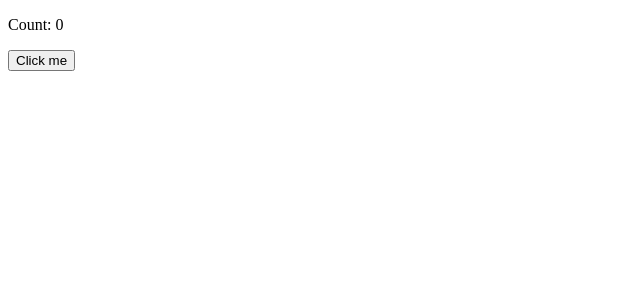
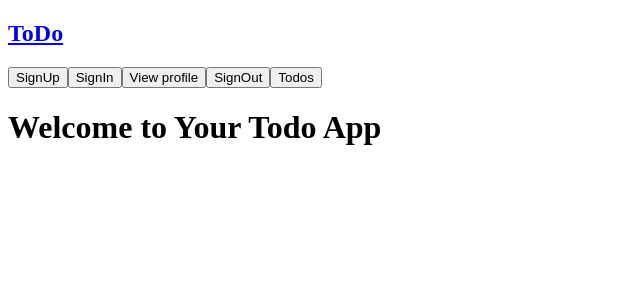
Before and after one commit to HashirAKB/Never-Ending-Todo-App-Frontend, a React (Vite) app: page / in a window 1280 px wide. Shown: the top 300 px of the page, without its empty margins (0-640 px from the left). Built offline with nearby package versions, Linux system fonts and the light colour scheme.

Commit message:
Implemented basic frontend skeleton

```diff
--- a/package.json
+++ b/package.json
@@ -11,7 +11,9 @@
   },
   "dependencies": {
     "react": "^18.3.1",
-    "react-dom": "^18.3.1"
+    "react-dom": "^18.3.1",
+    "react-router-dom": "^6.24.1",
+    "recoil": "^0.7.7"
   },
   "devDependencies": {
     "@types/react": "^18.3.3",
--- a/src/App.jsx
+++ b/src/App.jsx
@@ -1,71 +1,27 @@
-// import { useState } from 'react'
-// import reactLogo from './assets/react.svg'
-// import viteLogo from '/vite.svg'
-// import './App.css'
-// import { CreateTodo } from './components/CreateTodo';
-// import { ToDo } from './components/Todos';
+import { BrowserRouter, Route, Routes, useNavigate } from 'react-router-dom'
 
-// function App() {
-//   const [count, setCount] = useState(0);
-//   const [todos, setTodos] = useState([
-//     {
-//     title:'go to gym',
-//     description:'gym from 7 to 9',
-//     completed: false
-//     },
-//     {
-//         title:'Complete DSA class',
-//         description:'DSA class from 9 to 11',
-//         completed: true
-//     },
-//     {
-//         title:'Complete DSA class 222',
-//         description:'DSA class from 9 to 11',
-//         completed: true
-//     }]);
-//   const Header = function ({title}){
-//     return <div>
-//       {title}
-//     </div>
-//   }
+import { HomePage } from './pages/HomePage';
+import { NavBar } from './components/NavBar';
+import { LoginPage } from './pages/LoginPage';
+import { SignupPage } from './pages/SignupPage';
+import { ProfilePage } from './pages/ProfilePage';
+import { TodoPage } from './pages/TodoListPage';
 
+function App() {
+ return(
+  <>
+    <BrowserRouter>
+      <NavBar/>
+      <Routes>
+        <Route path='/signin' element={<LoginPage/>}/>
+        <Route path='/signup' element={<SignupPage/>}/>
+        <Route path='/profile' element={<ProfilePage/>}/>
+        <Route path='/todos' element={<TodoPage/>}/>
+        <Route path='/' element={<HomePage/>}/>
+      </Routes>
+    </BrowserRouter>
+  </>
+ );
+}
 
-//   const setCounter = () => setCount(count + 1);
-//   return (
-//     <>
-//       <CreateTodo/>
-//       <ToDo todos={todos}/>
-//     </>
-//   )
-// }
-
-// export default App
-
-import React, { useState, useCallback } from 'react';
-
-const ChildComponent = ({ onClick }) => {
-  console.log('ChildComponent rendering...');
-  return <button onClick={onClick}>Click me</button>;
-};
-
-const CallbackExample = () => {
-  const [count, setCount] = useState(0);
-
-  // Regular callback function
-  const handleClick = () => {
-    console.log('Button clicked!');
-    setCount((prevCount) => prevCount + 1);
-  };
-
-  // Memoized callback using useCallback
-  const memoizedHandleClick = useCallback(handleClick, []);
-
-  return (
-    <div>
-      <p>Count: {count}</p>
-      <ChildComponent onClick={memoizedHandleClick} />
-    </div>
-  );
-};
-
-export default CallbackExample;
+export default App
--- a/src/components/NavBar.jsx
+++ b/src/components/NavBar.jsx
@@ -0,0 +1,25 @@
+import { Link } from "react-router-dom"
+export const NavBar = () => {
+    return(
+        <>
+            <Link to="/">
+                <h2>ToDo</h2>
+            </Link>
+            <Link to={"/signup"}>
+                <button>SignUp</button>
+            </Link>
+            <Link to={"/signin"}>
+                <button>SignIn</button>
+            </Link>
+            <Link to={"/profile"}>
+                <button>View profile</button>
+            </Link>
+            <Link to={"/"}>
+                <button>SignOut</button>
+            </Link>
+            <Link to={"/todos"}>
+                <button>Todos</button>
+            </Link>
+        </>
+    )
+}
--- a/src/main.jsx
+++ b/src/main.jsx
@@ -2,7 +2,10 @@ import React from 'react'
 import ReactDOM from 'react-dom/client'
 import App from './App.jsx'
 import './index.css'
+import { RecoilRoot } from 'recoil';
 
 ReactDOM.createRoot(document.getElementById('root')).render(
+  <RecoilRoot>
     <App />
+  </RecoilRoot>
 )
--- a/src/pages/HomePage.jsx
+++ b/src/pages/HomePage.jsx
@@ -0,0 +1,40 @@
+import React from 'react';
+import { Link } from 'react-router-dom';
+import { useRecoilValue } from 'recoil';
+// import { userState } from '../recoil/atoms';
+
+export function HomePage() {
+//   const user = useRecoilValue(userState) || null;
+    const user = {"username": "hashir"};
+
+  return (
+    <div className="home-page">
+      <h1>Welcome to Your Todo App</h1>
+
+      {/* {user ? (
+        <div>
+          <p>Hello, {user.username}!</p>
+          <Link to="/todos">View Your Todos</Link>
+        </div>
+      ) : (
+        <div>
+          <p>Get organized and boost your productivity with our simple todo app.</p>
+          <div className="cta-buttons">
+            <Link to="/signup" className="btn btn-primary">Sign Up</Link>
+            <Link to="/login" className="btn btn-secondary">Log In</Link>
+          </div>
+        </div>
+      )}
+
+      <section className="features">
+        <h2>Features</h2>
+        <ul>
+          <li>Create and manage your todo list</li>
+          <li>Edit and delete tasks</li>
+          <li>Mark tasks as complete</li>
+          <li>Secure user authentication</li>
+        </ul>
+      </section> */}
+    </div>
+  );
+}
--- a/src/pages/LoginPage.jsx
+++ b/src/pages/LoginPage.jsx
@@ -0,0 +1,7 @@
+export const LoginPage = () => {
+    return(
+        <>
+            <h2>This is Login Page.</h2>
+        </>
+    )
+}
--- a/src/pages/ProfilePage.jsx
+++ b/src/pages/ProfilePage.jsx
@@ -0,0 +1,7 @@
+export const ProfilePage = () => {
+    return(
+        <>
+            <h2>This is Profile Page.</h2>
+        </>
+    )
+}
--- a/src/pages/SignupPage.jsx
+++ b/src/pages/SignupPage.jsx
@@ -0,0 +1,7 @@
+export const SignupPage = () => {
+    return(
+        <>
+            <h2>This is Signup Page.</h2>
+        </>
+    )
+}
--- /dev/null
+++ b/src/pages/TodoListPage.jsx
@@ -0,0 +1,7 @@
+export const TodoPage = () => {
+    return(
+        <>
+            <h2>This is Todo Page.</h2>
+        </>
+    )
+}
```
Also changed, not shown: src/recoil/atoms.jsx (added), src/recoil/selectors.jsx (added), 1 other file (tests, documents, lock files or other folders).
